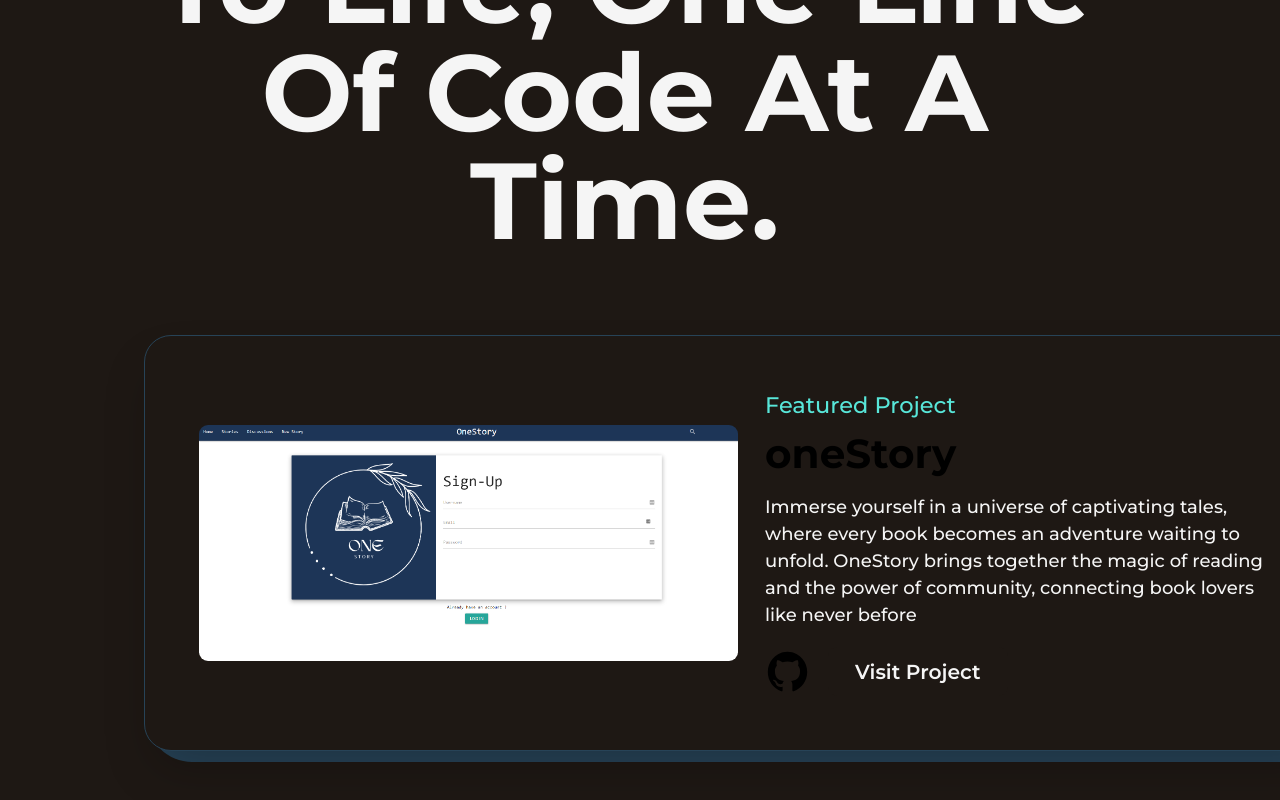
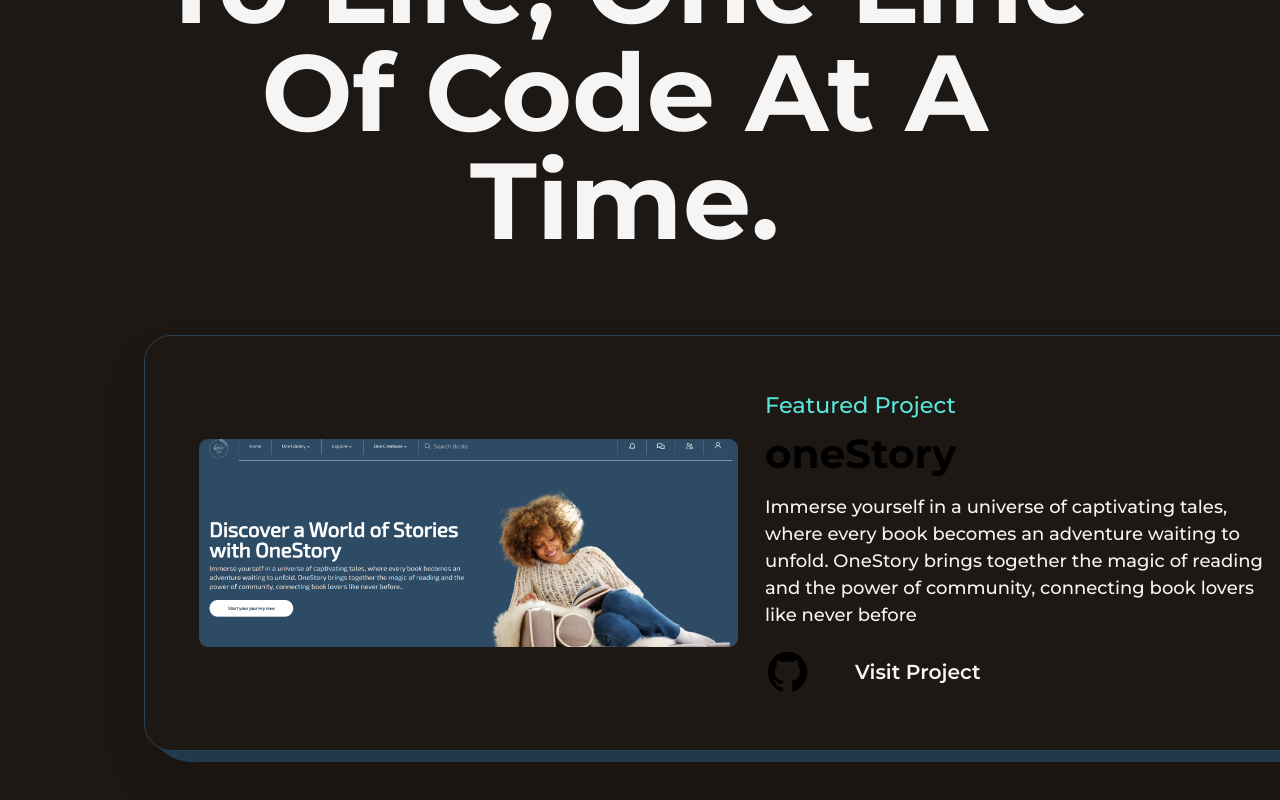
Before and after one commit to tch180/Portfolio-2023, a Next.js app: page /projects in a window 1280 px wide. Shown: the part 364-1164 px from the top of the page. Built offline with nearby package versions, Linux system fonts and the light colour scheme.

Commit message:
refactor: Update image path for oneStory project

```diff
--- a/src/pages/projects.js
+++ b/src/pages/projects.js
@@ -5,7 +5,7 @@ import Layout from "@/components/Layout";
 import Link from "next/link";
 import Image from "next/image";
 import { GithubIcon } from "@/components/Icons";
-import oneStory from "../../public/images/profile/oneStory.png";
+import oneStory from "../../public/images/profile/onestory2.png";
 import { motion } from "framer-motion";
 import fosterConnect from "../../public/images/profile/fosterConnect.png";
 import optum3 from "../../public/images/profile/optum3.png";
@@ -136,7 +136,7 @@ const projects = () => {
                 together the magic of reading and the power of community,
                 connecting book lovers like never before "
                 img={oneStory}
-                link="www.onestory.one"
+                link="https://www.onestory.one"
                 github="/"
               />
             </div>
```
Also changed, not shown: public/images/profile/onestory2.png (added).
